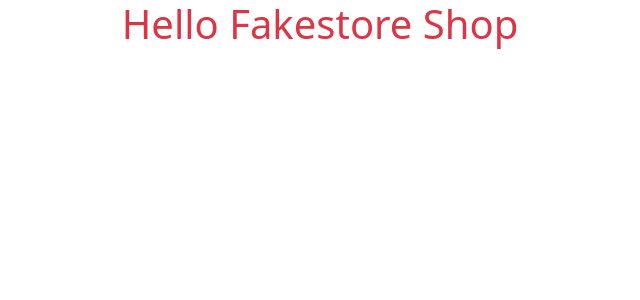
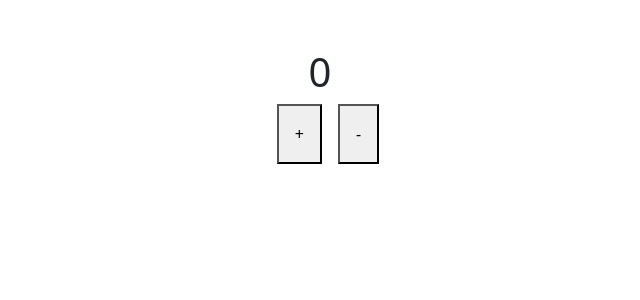
Before and after one commit to Rasujon3/fake-store-shop, a React (Create React App) app: page / in a window 1280 px wide. Shown: the top 300 px of the page, without its empty margins (320-960 px from the left). Built offline with nearby package versions, Linux system fonts and the light colour scheme.

Commit message:
count app done

```diff
--- a/src/App.js
+++ b/src/App.js
@@ -1,10 +1,15 @@
 import "./App.css";
 import "bootstrap/dist/css/bootstrap.min.css";
+import Menubar from "./Components/Menubar/Menubar";
+import Test from "./Components/Test/Test";
 
 function App() {
+  const count = () => {
+    console.log("hello paici broo");
+  };
   return (
     <div className="App">
-      <h1 className="text-danger">Hello Fakestore Shop</h1>
+      <Test count={count}></Test>
     </div>
   );
 }
--- /dev/null
+++ b/src/Components/Menubar/Menubar.js
@@ -0,0 +1,11 @@
+import React from "react";
+
+const Menubar = () => {
+  return (
+    <div>
+      <h1>Hero Alom</h1>
+    </div>
+  );
+};
+
+export default Menubar;
--- /dev/null
+++ b/src/Components/Test/Test.js
@@ -0,0 +1,36 @@
+import React, { useState } from "react";
+import "bootstrap/dist/css/bootstrap.min.css";
+
+const Test = ({ props }) => {
+  //   console.log(count);
+  const [count, setCount] = useState(0);
+  /*   const minus = () => {
+    if (count > 0) {
+      setCount(count - 1);
+    } else {
+      return;
+    }
+  };
+  const plus = () => {
+    setCount(count + 1);
+  };
+  console.log(count); */
+  return (
+    <div>
+      <div className="count mt-5">
+        <h1>{count}</h1>
+        <button onClick={() => setCount(count + 1)} className="ms-3 p-3">
+          +
+        </button>
+        <button
+          onClick={() => (count > 0 ? setCount(count - 1) : null)}
+          className="ms-3 p-3"
+        >
+          -
+        </button>
+      </div>
+    </div>
+  );
+};
+
+export default Test;
```
